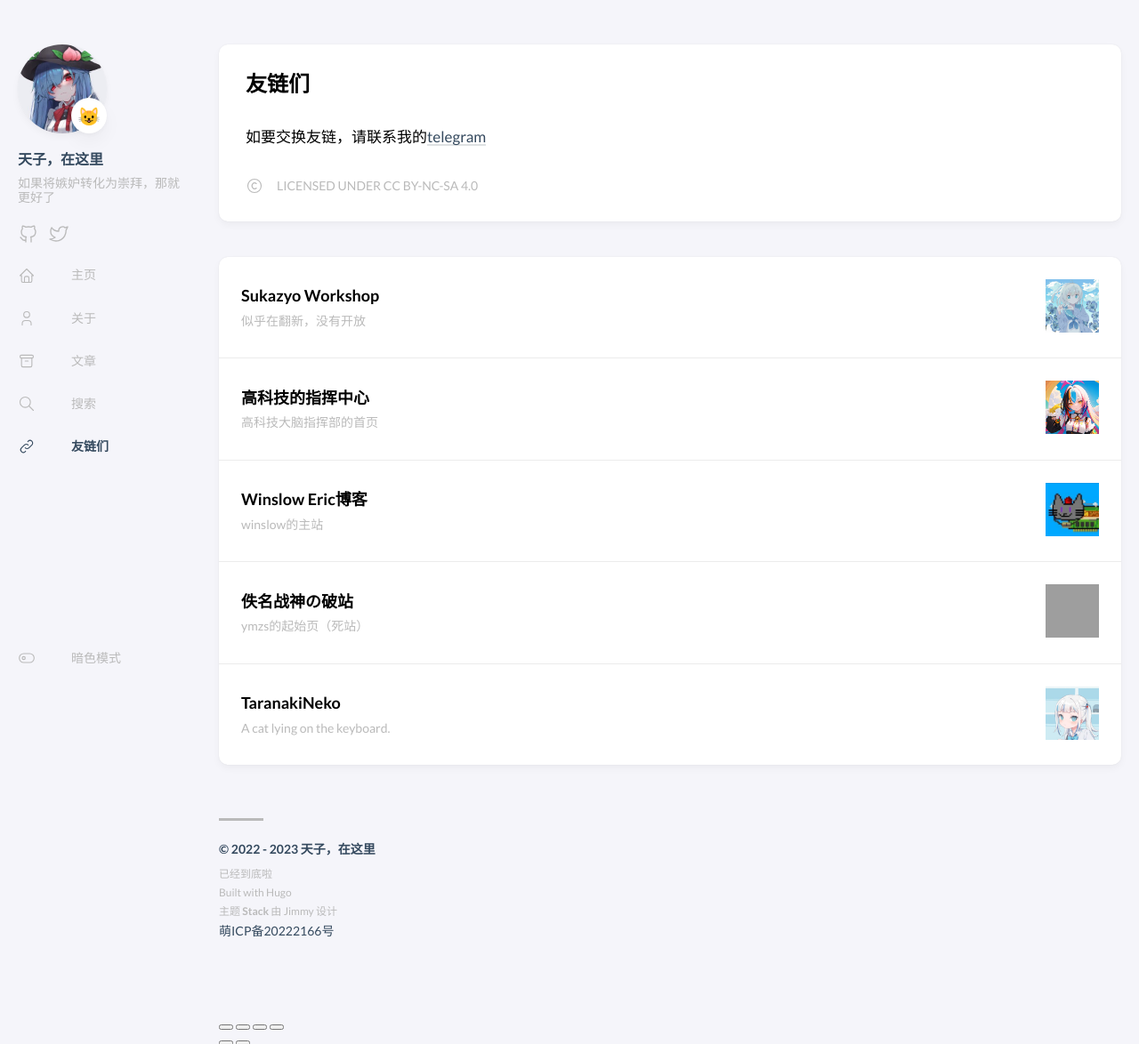
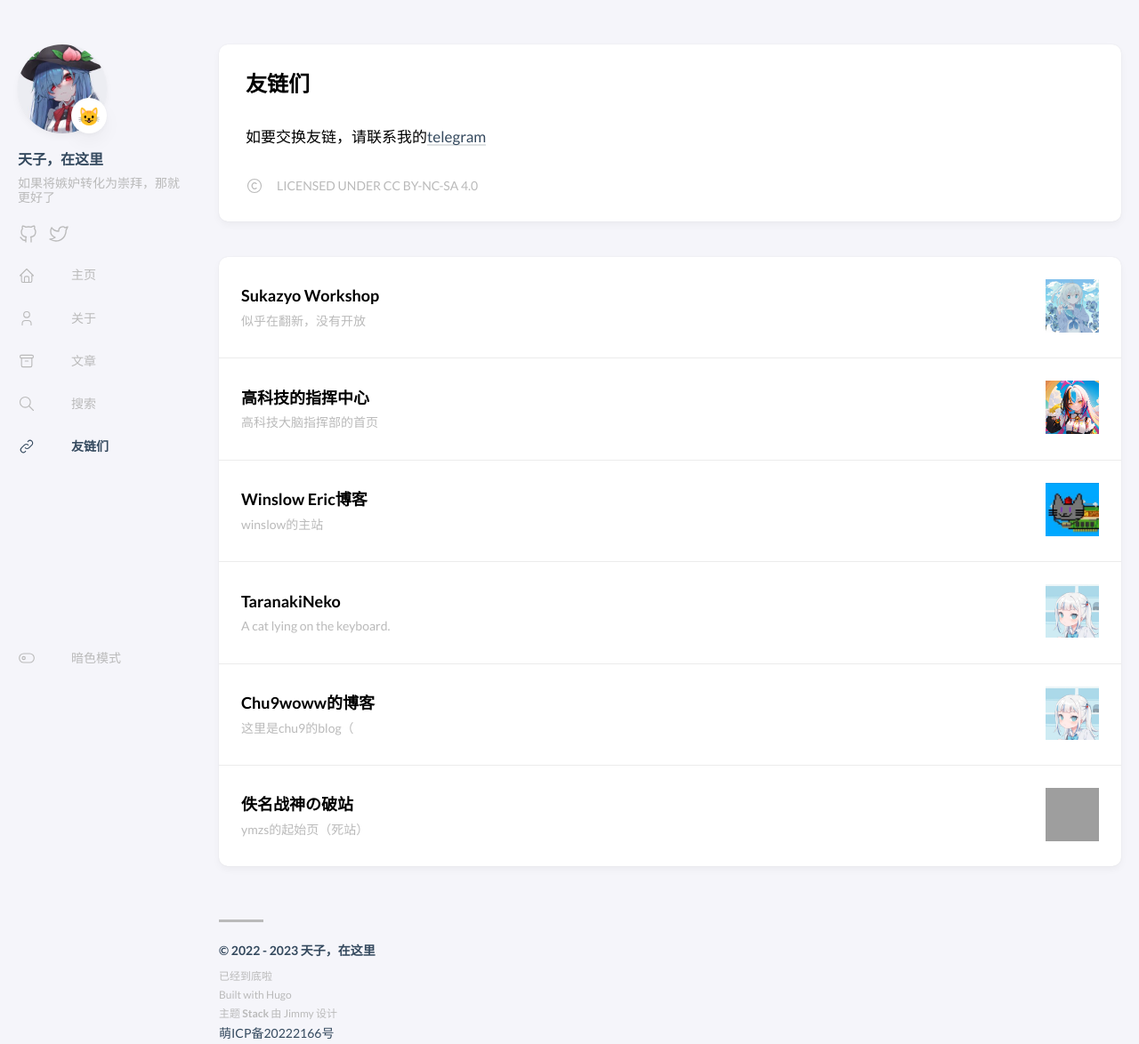
Before and after one commit to ltyec/ltyec.github.io, a plain HTML site: page page/links/index.html in a window 1280 px wide. Shown: the top 1174 px of the page at 89% size. Drawn offline with Linux system fonts and the light colour scheme; some packages are replaced by stand-ins of ours; grey boxes are pictures that could not be loaded; a script that the page names is missing.

Commit message:
添加友链

```diff
--- a/page/links/index.html
+++ b/page/links/index.html
@@ -358,6 +358,44 @@
         </article>
 
         <article>
+            <a href="https://nekoq.cyou/" target="_blank" rel="noopener">
+                <div class="article-details">
+                    <h2 class="article-title">TaranakiNeko</h2>
+                    <footer class="article-time">
+
+                            A cat lying on the keyboard.
+
+                    </footer>
+                </div>
+
+
+                    <div class="article-image">
+                        <img src="tara.jpg" loading="lazy">
+                    </div>
+
+            </a>
+        </article>
+
+        <article>
+            <a href="https://www.chu9woww.icu/" target="_blank" rel="noopener">
+                <div class="article-details">
+                    <h2 class="article-title">Chu9woww的博客</h2>
+                    <footer class="article-time">
+
+                            这里是chu9的blog（
+
+                    </footer>
+                </div>
+
+
+                    <div class="article-image">
+                        <img src="tara.jpg" loading="lazy">
+                    </div>
+
+            </a>
+        </article>
+
+        <article>
             <a href="https://www.yimingzhanshen.com/" target="_blank" rel="noopener">
                 <div class="article-details">
                     <h2 class="article-title">佚名战神の破站</h2>
@@ -371,25 +409,6 @@
 
                     <div class="article-image">
                         <img src="https://q1.qlogo.cn/g?b=qq&amp;nk=2752290027&amp;s=640" loading="lazy">
-                    </div>
-
-            </a>
-        </article>
-
-        <article>
-            <a href="https://nekoq.cyou/" target="_blank" rel="noopener">
-                <div class="article-details">
-                    <h2 class="article-title">TaranakiNeko</h2>
-                    <footer class="article-time">
-
-                            A cat lying on the keyboard.
-
-                    </footer>
-                </div>
-
-
-                    <div class="article-image">
-                        <img src="tara.jpg" loading="lazy">
                     </div>
 
             </a>
```
Also changed, not shown: page/links/chu9.jpg (added).
